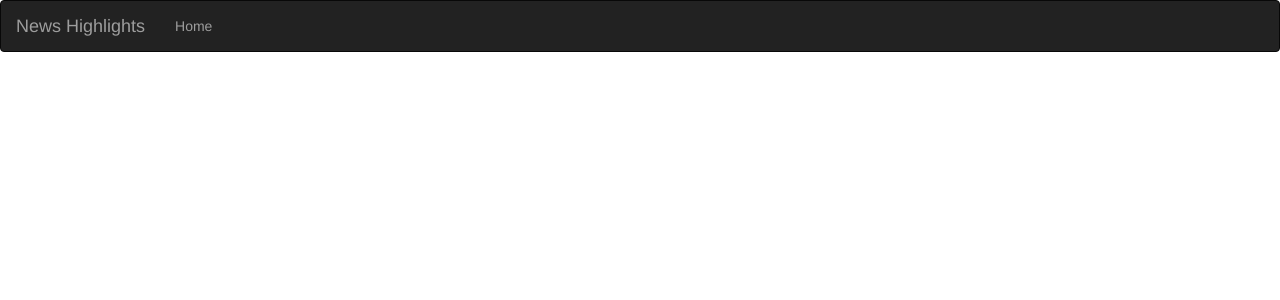
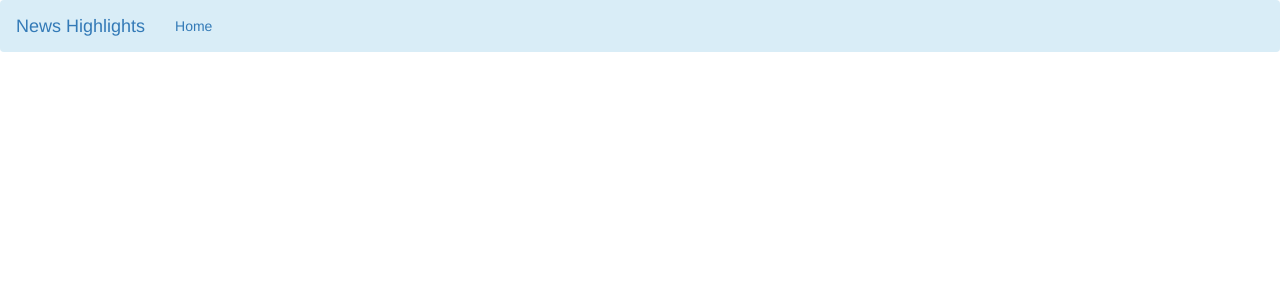
Before and after one commit to arondasamuel123/NewsHighlight, a Flask app: template app/templates/base.html in a window 1280 px wide. Shown: the top 300 px of the page. Run offline with Flask 2, Linux system fonts and the light colour scheme; the template is opened without the code that fills it, so the values that code supplies are empty; some libraries are stand-ins or nearby versions.

Commit message:
Changed background color of the navbar

```diff
--- a/app/templates/navbar.html
+++ b/app/templates/navbar.html
@@ -1,5 +1,6 @@
-<div class="navbar navbar-inverse" role="navigation">
-    <div class="container-fluid">
+<nav class="navbar navbar-light bg-info">
+
+    <div  class="container-fluid">
         <div class="navbar-header">
             <button type="button" class="navbar-toggle" data-toggle="collapse" data-target=".navbar-collapse">
               <span class="sr-only">Toggle navigation</span>
@@ -15,4 +16,5 @@
         </div>
 
     </div>
-</div>
+
+</nav>
```
